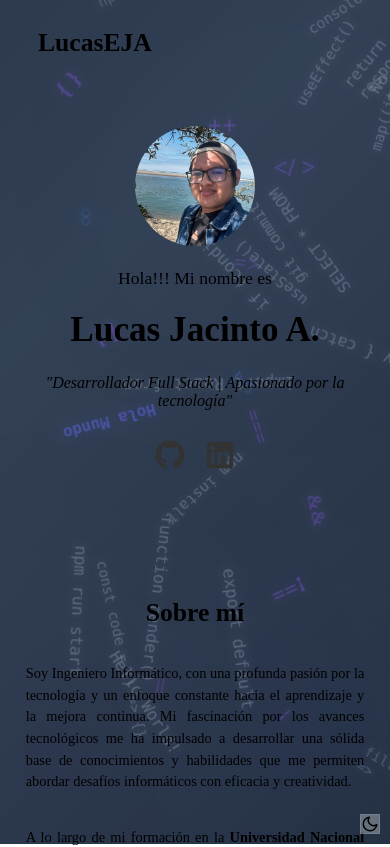
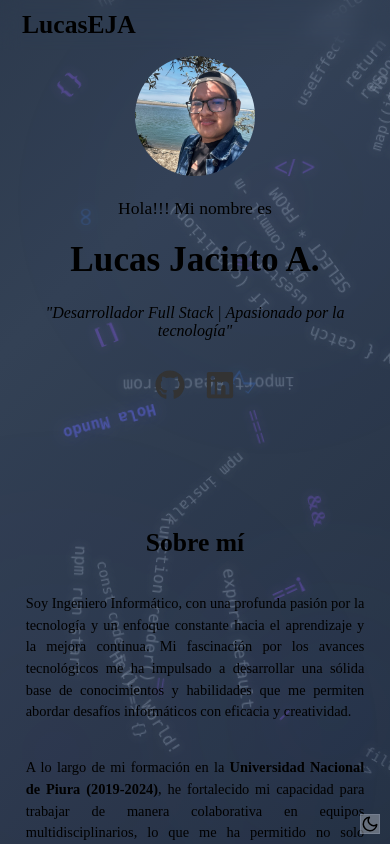
Before and after one commit to LucasEJA/portafolio-lucaseja, a React (Vite) app: page / in a window 390 px wide. Shown: the top 847 px of the page. Built offline with nearby package versions, Linux system fonts and the light colour scheme; the HTML template or start-up script is replaced by a standard one.

Commit message:
fix - navbar fijo.

```diff
--- a/src/styles/components/Body.css
+++ b/src/styles/components/Body.css
@@ -8,6 +8,7 @@ main {
   max-width: 100vw; /* Prevenir desbordamiento */
   min-height: 100vh;
   padding: 2rem 1rem;
+  padding-top: calc(60px + 2rem); /* Espacio para navbar fijo + padding normal */
   gap: 2rem;
   overflow-x: hidden; /* Prevenir scroll horizontal */
   box-sizing: border-box;
@@ -28,6 +29,7 @@ main > * {
 @media (max-width: 768px) {
   main {
     padding: 1rem 0.5rem;
+    padding-top: calc(55px + 1rem); /* Altura del navbar móvil + padding */
     gap: 1.5rem;
   }
 }
@@ -35,6 +37,7 @@ main > * {
 @media (max-width: 480px) {
   main {
     padding: 0.5rem 0.25rem;
+    padding-top: calc(50px + 0.5rem); /* Altura del navbar móvil pequeño + padding */
     gap: 1rem;
   }
 
--- a/src/styles/components/Navbar.css
+++ b/src/styles/components/Navbar.css
@@ -3,7 +3,7 @@
 #projects,
 #skills,
 #contact {
-    scroll-margin-top: 85px;
+    scroll-margin-top: 80px; /* Ajustado para navbar fijo de 60px + margen */
 }
 
 html {
@@ -14,14 +14,21 @@ html {
     display: flex;
     justify-content: space-between;
     align-items: center;
-    padding: 10px 20px;
+    padding: 15px 20px; /* Aumentado de 10px a 15px */
     background-color: var(--theme-bg-secondary);
     color: var(--text-primary);
-    position: sticky;
+    position: fixed; /* Cambiado a fixed para asegurar que funcione */
     top: 0;
-    z-index: 1000;
-    height: 50px;
+    left: 0;
+    right: 0;
+    z-index: var(--z-fixed); /* Usando variable z-index más alta */
+    height: 60px; /* Aumentado de 50px a 60px */
+    width: 100%;
+    max-width: 100vw;
     transition: all var(--transition-normal);
+    backdrop-filter: blur(10px);
+    -webkit-backdrop-filter: blur(10px);
+    box-sizing: border-box;
 }
 
 .navbar-logo a {
@@ -87,9 +94,14 @@ html {
 
 /* Estilos responsivos */
 @media (max-width: 768px) {
+    .navbar {
+        padding: 12px 15px; /* Ajustado para móviles */
+        height: 55px; /* Ligeramente menor en móviles */
+    }
+
     .navbar-links {
         position: absolute;
-        top: 60px;
+        top: 55px; /* Ajustado a la nueva altura */
         right: 0;
         background-color: var(--theme-bg-secondary);
         width: 80%;
@@ -101,6 +113,8 @@ html {
         padding-top: 10px;
         border-radius: 0 0 var(--radius-lg) var(--radius-lg);
         box-shadow: var(--shadow-lg);
+        backdrop-filter: blur(10px);
+        -webkit-backdrop-filter: blur(10px);
     }
 
     .navbar-links.open {
@@ -128,3 +142,24 @@ html {
         display: flex;
     }
 }
+
+/* Ajuste para móviles pequeños */
+@media (max-width: 480px) {
+    .navbar {
+        padding: 10px 12px;
+        height: 50px;
+    }
+
+    .navbar-links {
+        top: 50px;
+        width: 85%;
+    }
+
+    #welcome,
+    #aboutme,
+    #projects,
+    #skills,
+    #contact {
+        scroll-margin-top: 65px; /* Ajustado para navbar fijo móvil */
+    }
+}
```
